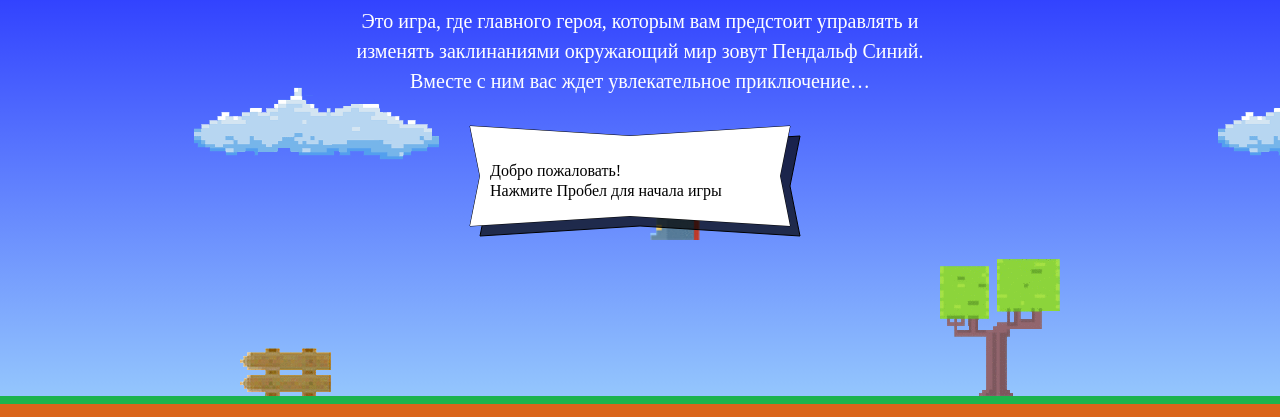
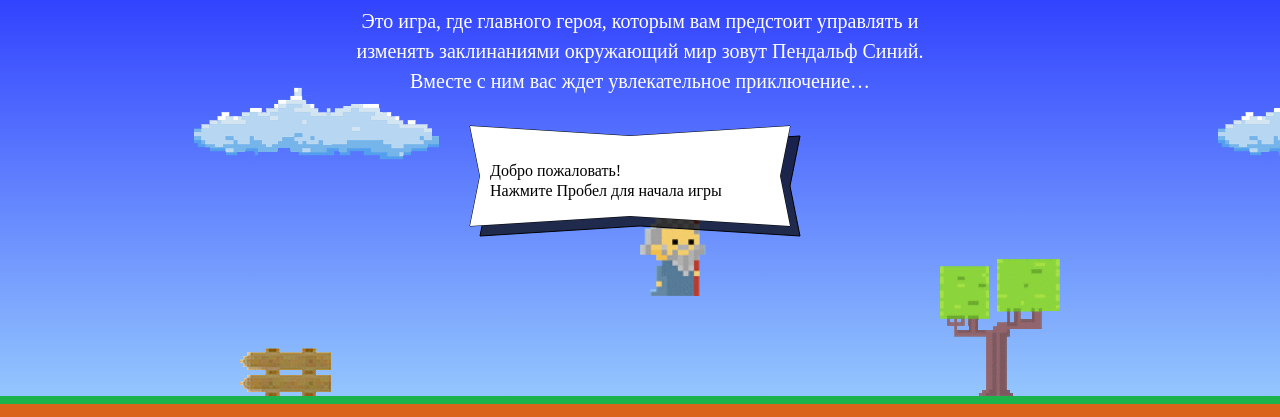
Before and after one commit to mvbrocs/468133-code-and-magick, a website: page index.html in a window 1280 px wide. Shown: the part 203-620 px from the top of the page. Drawn offline with Linux system fonts and the light colour scheme; a web font is replaced by a local one.

Commit message:
changed height

```diff
--- a/index.html
+++ b/index.html
@@ -203,7 +203,7 @@ var getWizardX = function(width) {
 }
 
 var getWizardY = function(height) {
-  return height-250;
+  return height*2/3-wizardHeight;
 }
 
 
```
